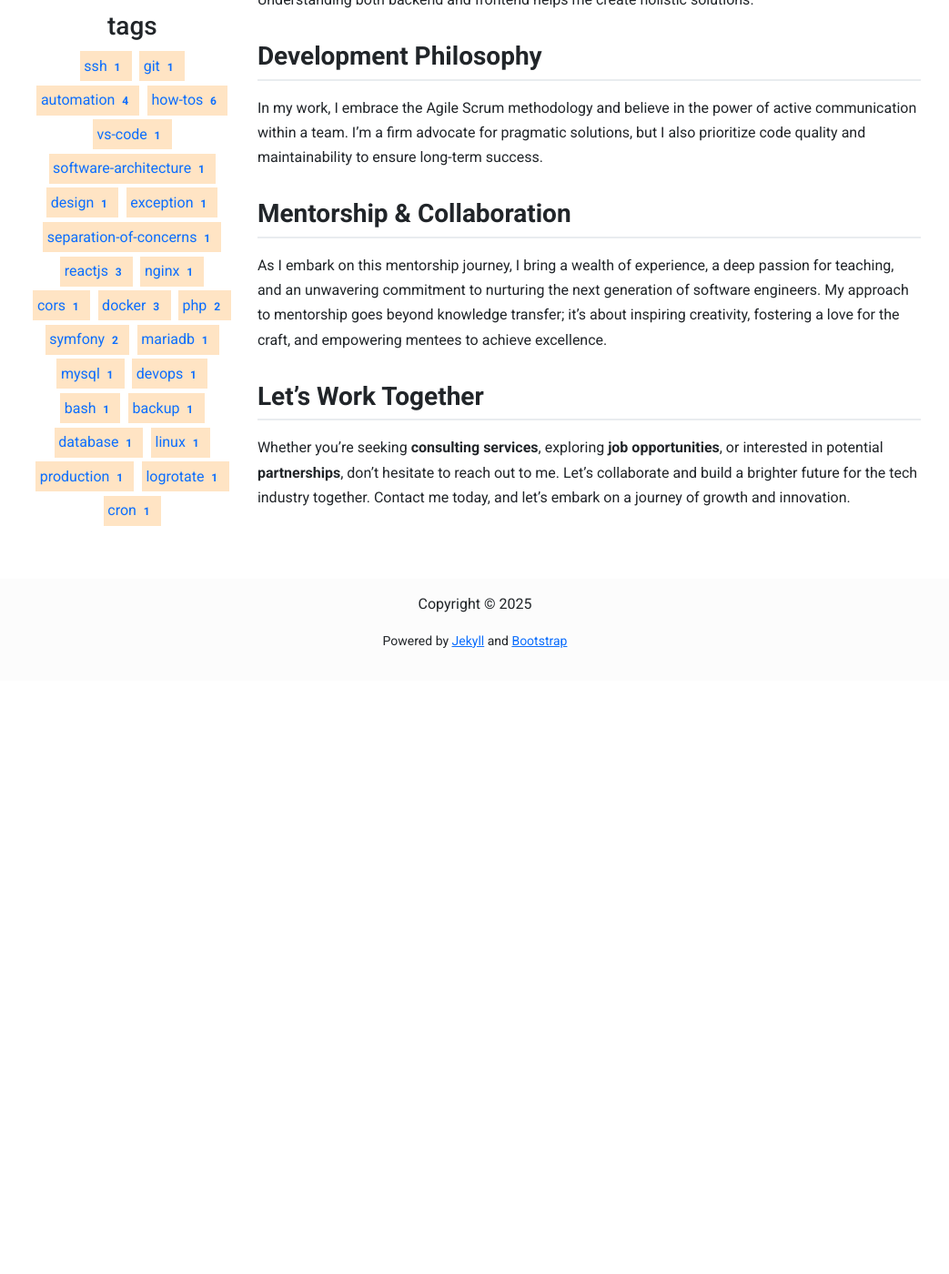
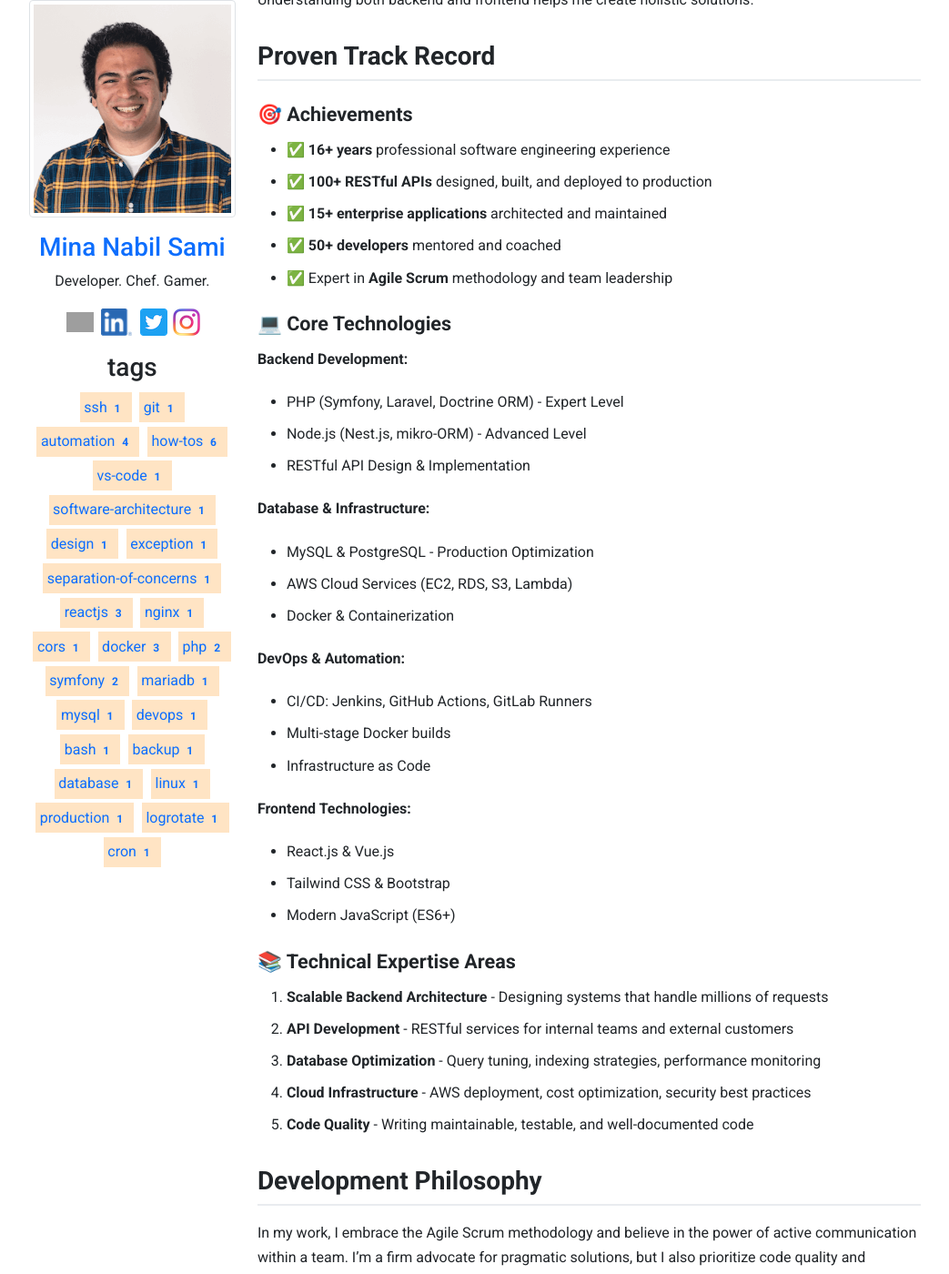
Before and after one commit to mnsami/minasami.com, a Jekyll site: the page built from _pages/about.md, in a window 1280 px wide and 1400 px high, scrolled down 858 px. Shown: the whole window at 91% size, without its empty margins (118-1161 px from the left). Built offline with Jekyll 4.4.1, drawn with Linux system fonts in a browser that asks for light colours; before the commit the page ends 1606 px from its top, so only the background shows below that; some of the changed text lies outside the part shown; grey boxes are pictures that could not be loaded.

Commit message:
seo final fixes

```diff
--- a/_includes/head.html
+++ b/_includes/head.html
@@ -18,20 +18,19 @@
 <!-- SEO Meta Tags -->
 {% seo title=false %}
 
-<!-- Preload Critical Fonts -->
-<link rel="preconnect" href="https://fonts.googleapis.com" crossorigin>
+<!-- Optimized Font Loading -->
+<link rel="preconnect" href="https://fonts.googleapis.com">
 <link rel="preconnect" href="https://fonts.gstatic.com" crossorigin>
-<link href="https://fonts.googleapis.com/css?family=Merriweather:300|Raleway:400,700&display=swap" rel="stylesheet">
+<link
+  href="https://fonts.googleapis.com/css2?family=Merriweather:wght@300&family=Raleway:wght@400;700&family=Roboto:wght@300;400;500;700&display=swap"
+  rel="stylesheet"
+>
 
 <!-- CSS - Optimized Loading -->
 <link href="https://cdn.jsdelivr.net/npm/bootstrap@5.0.1/dist/css/bootstrap.min.css" rel="preload" as="style" integrity="sha384-+0n0xVW2eSR5OomGNYDnhzAbDsOXxcvSN1TPprVMTNDbiYZCxYbOOl7+AMvyTG2x" crossorigin="anonymous" onload="this.onload=null;this.rel='stylesheet'">
 <noscript><link href="https://cdn.jsdelivr.net/npm/bootstrap@5.0.1/dist/css/bootstrap.min.css" rel="stylesheet" integrity="sha384-+0n0xVW2eSR5OomGNYDnhzAbDsOXxcvSN1TPprVMTNDbiYZCxYbOOl7+AMvyTG2x" crossorigin="anonymous"></noscript>
 <link href="/assets/css/styles.css" rel="preload" as="style" onload="this.onload=null;this.rel='stylesheet'">
 <noscript><link href="/assets/css/styles.css" rel="stylesheet"></noscript>
-
-<!-- Additional Fonts -->
-<link href="https://fonts.googleapis.com/css2?family=Roboto:ital,wght@0,100;0,300;0,400;0,500;0,700;0,900;1,100;1,300;1,400;1,500;1,700;1,900&display=swap" rel="preload" as="style" onload="this.onload=null;this.rel='stylesheet'">
-<noscript><link href="https://fonts.googleapis.com/css2?family=Roboto:ital,wght@0,100;0,300;0,400;0,500;0,700;0,900;1,100;1,300;1,400;1,500;1,700;1,900&display=swap" rel="stylesheet"></noscript>
 
 <!-- Schema.org Structured Data -->
 {%- include schema-website.html -%}
--- a/_pages/about.md
+++ b/_pages/about.md
@@ -21,6 +21,44 @@
 
 While my primary focus is on backend development, I'm not limited to it. I also have experience with front-end technologies, including React.js, Vue.js, and UI frameworks like Tailwind and Bootstrap. Understanding both backend and frontend helps me create holistic solutions.
 
+## Proven Track Record
+
+### 🎯 Achievements
+- ✅ **16+ years** professional software engineering experience
+- ✅ **100+ RESTful APIs** designed, built, and deployed to production
+- ✅ **15+ enterprise applications** architected and maintained
+- ✅ **50+ developers** mentored and coached
+- ✅ Expert in **Agile Scrum** methodology and team leadership
+
+### 💻 Core Technologies
+
+**Backend Development:**
+- PHP (Symfony, Laravel, Doctrine ORM) - Expert Level
+- Node.js (Nest.js, mikro-ORM) - Advanced Level
+- RESTful API Design & Implementation
+
+**Database & Infrastructure:**
+- MySQL & PostgreSQL - Production Optimization
+- AWS Cloud Services (EC2, RDS, S3, Lambda)
+- Docker & Containerization
+
+**DevOps & Automation:**
+- CI/CD: Jenkins, GitHub Actions, GitLab Runners
+- Multi-stage Docker builds
+- Infrastructure as Code
+
+**Frontend Technologies:**
+- React.js & Vue.js
+- Tailwind CSS & Bootstrap
+- Modern JavaScript (ES6+)
+
+### 📚 Technical Expertise Areas
+1. **Scalable Backend Architecture** - Designing systems that handle millions of requests
+2. **API Development** - RESTful services for internal teams and external customers
+3. **Database Optimization** - Query tuning, indexing strategies, performance monitoring
+4. **Cloud Infrastructure** - AWS deployment, cost optimization, security best practices
+5. **Code Quality** - Writing maintainable, testable, and well-documented code
+
 ## Development Philosophy
 
 In my work, I embrace the Agile Scrum methodology and believe in the power of active communication within a team. I'm a firm advocate for pragmatic solutions, but I also prioritize code quality and maintainability to ensure long-term success.
@@ -29,6 +67,36 @@
 
 As I embark on this mentorship journey, I bring a wealth of experience, a deep passion for teaching, and an unwavering commitment to nurturing the next generation of software engineers. My approach to mentorship goes beyond knowledge transfer; it's about inspiring creativity, fostering a love for the craft, and empowering mentees to achieve excellence.
 
+## 🤝 How I Can Help You
+
+### 💼 Technical Consulting
+Are you facing challenges with:
+- Scaling your backend infrastructure?
+- Optimizing slow database queries?
+- Migrating legacy PHP applications?
+- Setting up CI/CD pipelines?
+- AWS architecture decisions?
+
+I provide expert consultation to solve complex backend challenges and improve your development workflow.
+
+### 👨‍🏫 Software Engineering Mentorship
+Perfect for developers who want to:
+- **Level up** from Junior to Mid-level or Mid to Senior
+- **Master** backend development with PHP/Symfony or Node.js
+- **Learn** cloud deployment and DevOps practices
+- **Improve** code quality and architectural thinking
+- **Prepare** for technical interviews
+
+I offer personalized 1-on-1 mentorship sessions tailored to your goals.
+
+### 🎓 What My Mentees Say
+
+> *"Mina's guidance helped me understand complex architectural patterns I struggled with for months. His real-world examples made everything click."*
+> — **Former Mentee, Now Senior Developer**
+
+> *"The code review sessions were invaluable. I learned to think about maintainability and scalability from day one."*
+> — **Mid-level Developer, 3 years experience**
+
 ## Let's Work Together
 
 Whether you're seeking **consulting services**, exploring **job opportunities**, or interested in potential **partnerships**, don't hesitate to reach out to me. Let's collaborate and build a brighter future for the tech industry together. Contact me today, and let's embark on a journey of growth and innovation.
```
Also changed, not shown: index.md (+2 -0 lines).
